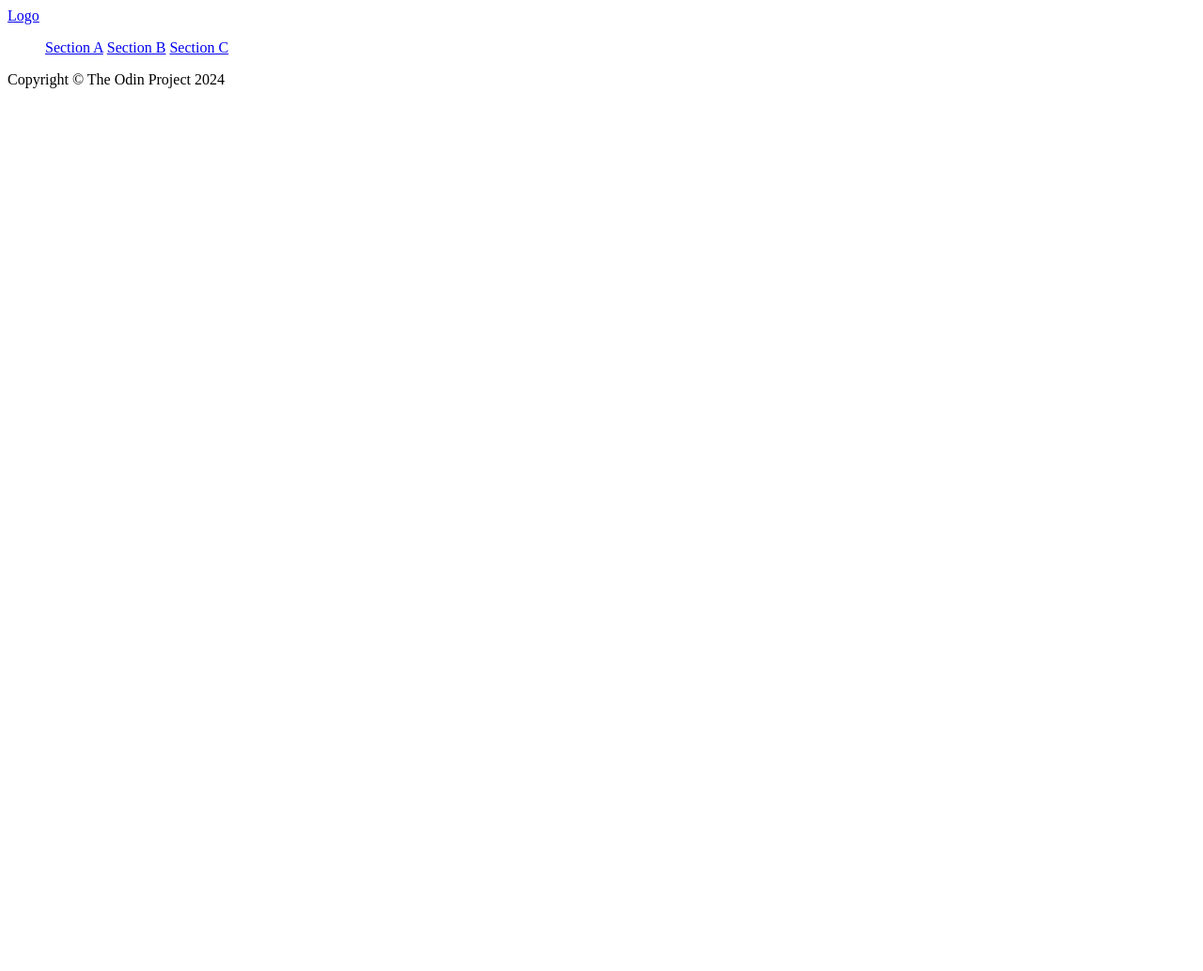
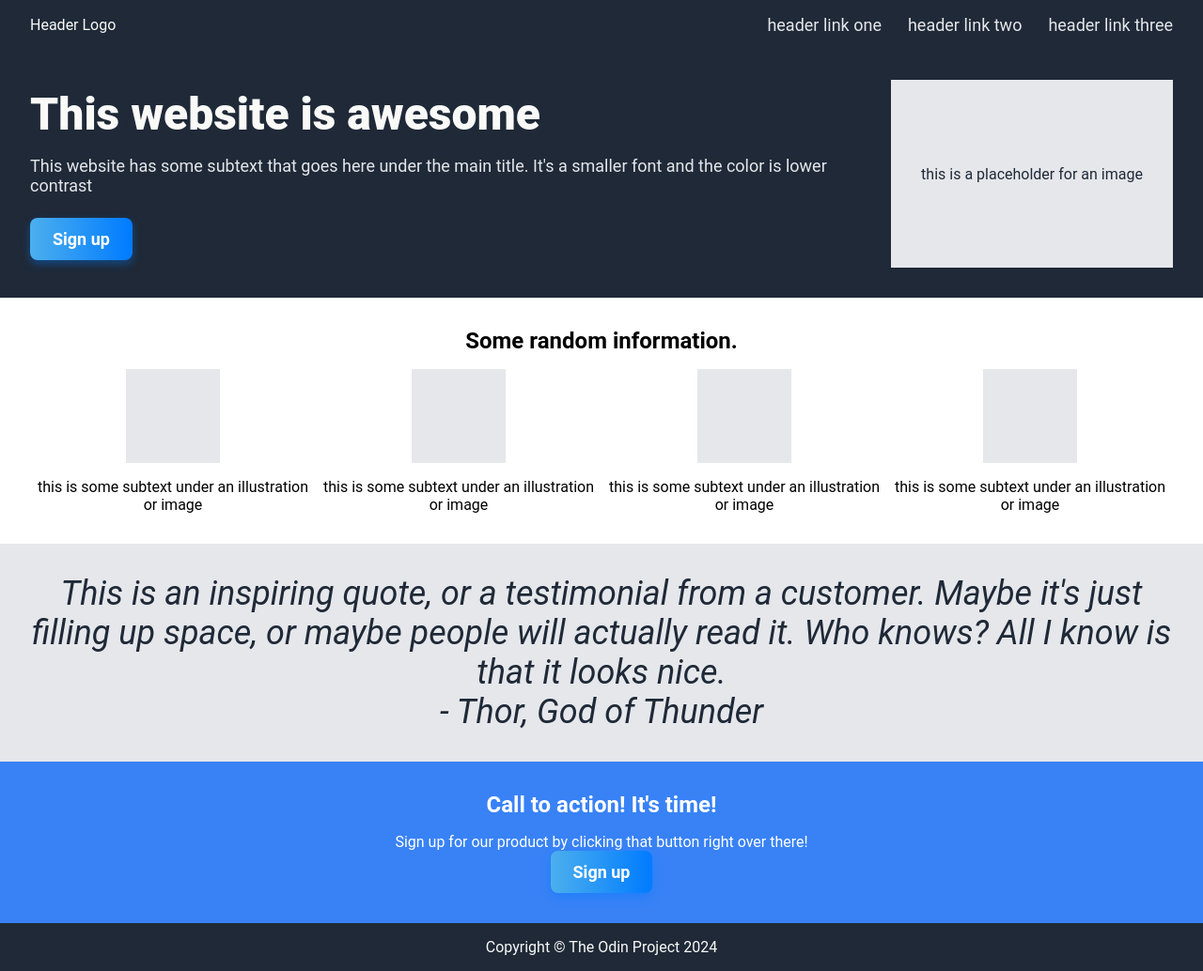
Before and after one commit to keithparum/odin-landing-page, a plain HTML site: page index.html in a window 1280 px wide. Shown: the whole page at 94% size. Before the commit the page ends 800 px from the top, so only its background shows below. Drawn offline with Linux system fonts and the light colour scheme.

Commit message:
updated html and css for project

```diff
--- a/index.html
+++ b/index.html
@@ -3,23 +3,78 @@
   <head>
     <meta charset="UTF-8" />
     <meta name="viewport" content="width=device-width, initial-scale=1.0" />
-    <title>Odin Landing Page</title>
+    <title>Website Mockup</title>
     <link rel="stylesheet" href="src/styles.css" />
   </head>
   <body>
-    <header>
-      <div>
-        <nav class="nav-container">
-          <a href="#" class="logo">Logo</a>
-          <menu class="nav-menu">
-            <a href="#">Section A</a>
-            <a href="#">Section B</a>
-            <a href="#">Section C</a>
-          </menu>
-        </nav>
-      </div>
+    <header class="header">
+      <div class="header-logo">Header Logo</div>
+      <nav class="header-links">
+        <a href="#">header link one</a>
+        <a href="#">header link two</a>
+        <a href="#">header link three</a>
+      </nav>
     </header>
-    <main></main>
-    <footer><p>Copyright &copy; The Odin Project 2024</p></footer>
+
+    <main>
+      <section class="hero">
+        <div class="hero-content">
+          <h1 class="hero-title">This website is awesome</h1>
+          <p class="hero-subtext">
+            This website has some subtext that goes here under the main title.
+            It's a smaller font and the color is lower contrast
+          </p>
+          <button class="btn-signup">Sign up</button>
+        </div>
+        <div class="hero-image">
+          <div class="image-placeholder">
+            this is a placeholder for an image
+          </div>
+        </div>
+      </section>
+
+      <section class="information">
+        <h2>Some random information.</h2>
+        <div class="info-cards">
+          <div class="card">
+            <div class="card-placeholder"></div>
+            <p>this is some subtext under an illustration or image</p>
+          </div>
+          <div class="card">
+            <div class="card-placeholder"></div>
+            <p>this is some subtext under an illustration or image</p>
+          </div>
+          <div class="card">
+            <div class="card-placeholder"></div>
+            <p>this is some subtext under an illustration or image</p>
+          </div>
+          <div class="card">
+            <div class="card-placeholder"></div>
+            <p>this is some subtext under an illustration or image</p>
+          </div>
+        </div>
+      </section>
+
+      <section class="quote">
+        <blockquote>
+          <p>
+            This is an inspiring quote, or a testimonial from a customer. Maybe
+            it's just filling up space, or maybe people will actually read it.
+            Who knows? All I know is that it looks nice.
+          </p>
+          <cite>- Thor, God of Thunder</cite>
+        </blockquote>
+      </section>
+
+      <section class="call-to-action">
+        <h2>Call to action! It's time!</h2>
+        <p>Sign up for our product by clicking that button right over there!</p>
+        <button class="btn-signup">Sign up</button>
+      </section>
+    </main>
+
+    <footer class="footer">
+      <p>Copyright © The Odin Project 2024</p>
+    </footer>
   </body>
 </html>
--- a/src/styles.css
+++ b/src/styles.css
@@ -0,0 +1,133 @@
+/* General Reset */
+* {
+  margin: 0;
+  padding: 0;
+  box-sizing: border-box;
+  font-family: "Roboto", sans-serif;
+}
+
+/* Header */
+.header {
+  display: flex;
+  justify-content: space-between;
+  align-items: center;
+  background-color: #1f2937;
+  padding: 1rem 2rem;
+  color: #f9faf8;
+}
+
+.header-links a {
+  margin-left: 1.5rem;
+  text-decoration: none;
+  color: #e5e7eb;
+  font-size: 18px;
+}
+
+/* Hero Section */
+.hero {
+  display: flex;
+  justify-content: space-between;
+  align-items: center;
+  background-color: #1f2937;
+  color: #f9faf8;
+  padding: 2rem;
+}
+
+.hero-title {
+  font-size: 48px;
+  font-weight: 900;
+  margin-bottom: 1rem;
+}
+
+.hero-subtext {
+  font-size: 18px;
+  color: #e5e7eb;
+  margin-bottom: 1.5rem;
+}
+
+.btn-signup {
+  background: linear-gradient(90deg, #4cafed, #007bff);
+  color: #fff;
+  border: none;
+  padding: 0.75rem 1.5rem;
+  font-size: 18px;
+  font-weight: 700;
+  cursor: pointer;
+  border-radius: 8px;
+  transition: transform 0.2s ease, box-shadow 0.2s ease;
+  box-shadow: 0 4px 10px rgba(0, 123, 255, 0.4);
+}
+
+.btn-signup:hover {
+  transform: scale(1.05);
+  box-shadow: 0 6px 15px rgba(0, 123, 255, 0.6);
+}
+
+/* Placeholder for Image */
+.hero-image .image-placeholder {
+  background-color: #e5e7eb;
+  width: 300px;
+  height: 200px;
+  display: flex;
+  justify-content: center;
+  align-items: center;
+  font-size: 16px;
+  color: #1f2937;
+}
+
+/* Information Section */
+.information {
+  text-align: center;
+  padding: 2rem;
+}
+
+.info-cards {
+  display: flex;
+  justify-content: space-around;
+  margin-top: 1rem;
+}
+
+.card {
+  text-align: center;
+}
+
+.card-placeholder {
+  background-color: #e5e7eb;
+  width: 100px;
+  height: 100px;
+  margin: 0 auto 1rem;
+}
+
+/* Quote Section */
+.quote {
+  background-color: #e5e7eb;
+  text-align: center;
+  padding: 2rem;
+}
+
+blockquote {
+  font-style: italic;
+  font-size: 36px;
+  color: #1f2937;
+}
+
+/* Call to Action */
+.call-to-action {
+  background-color: #3882f6;
+  text-align: center;
+  padding: 2rem;
+  color: #fff;
+}
+
+.call-to-action h2 {
+  font-size: 24px;
+  margin-bottom: 1rem;
+}
+
+/* Footer */
+.footer {
+  background-color: #1f2937;
+  color: #f9faf8;
+  text-align: center;
+  padding: 1rem 0;
+}
```
